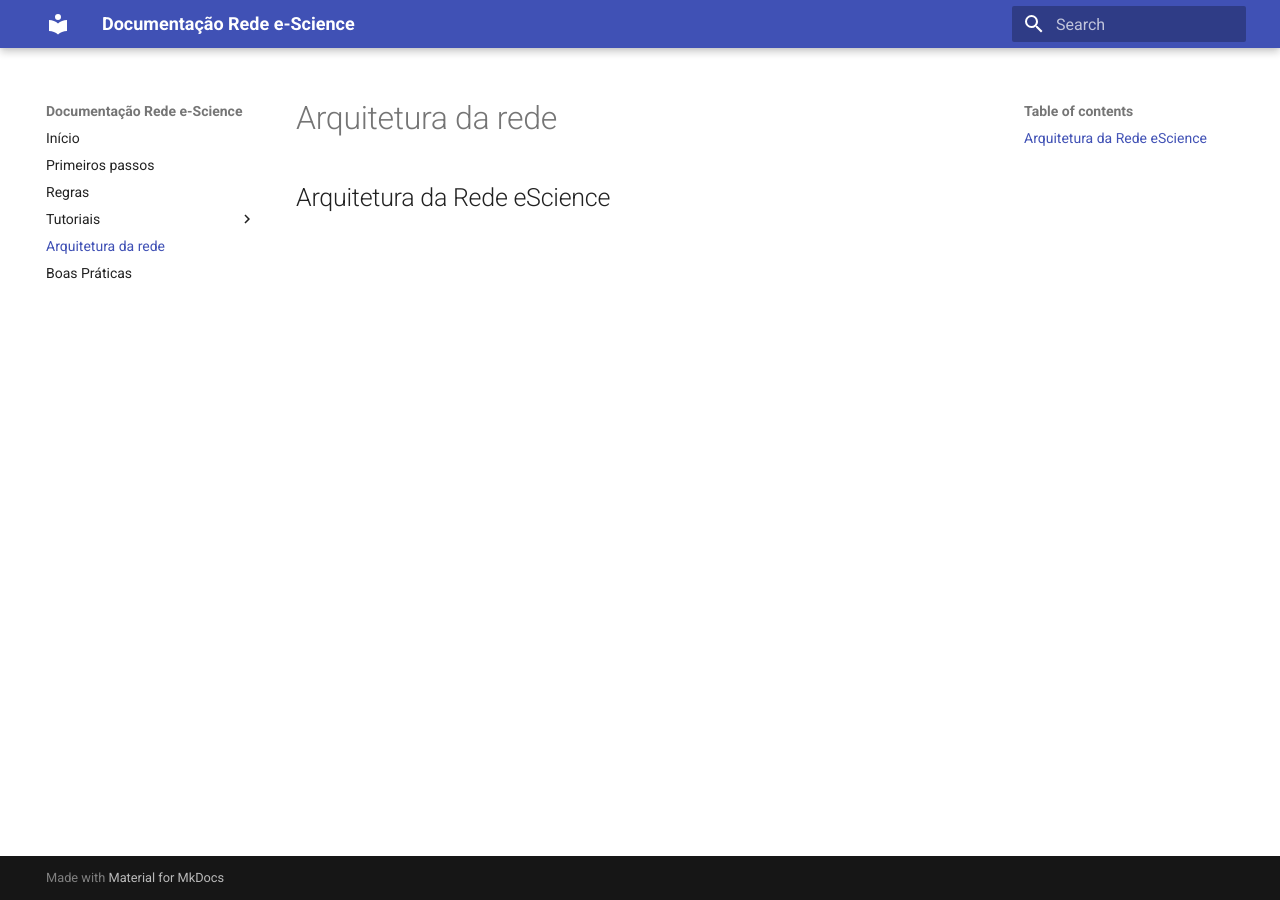
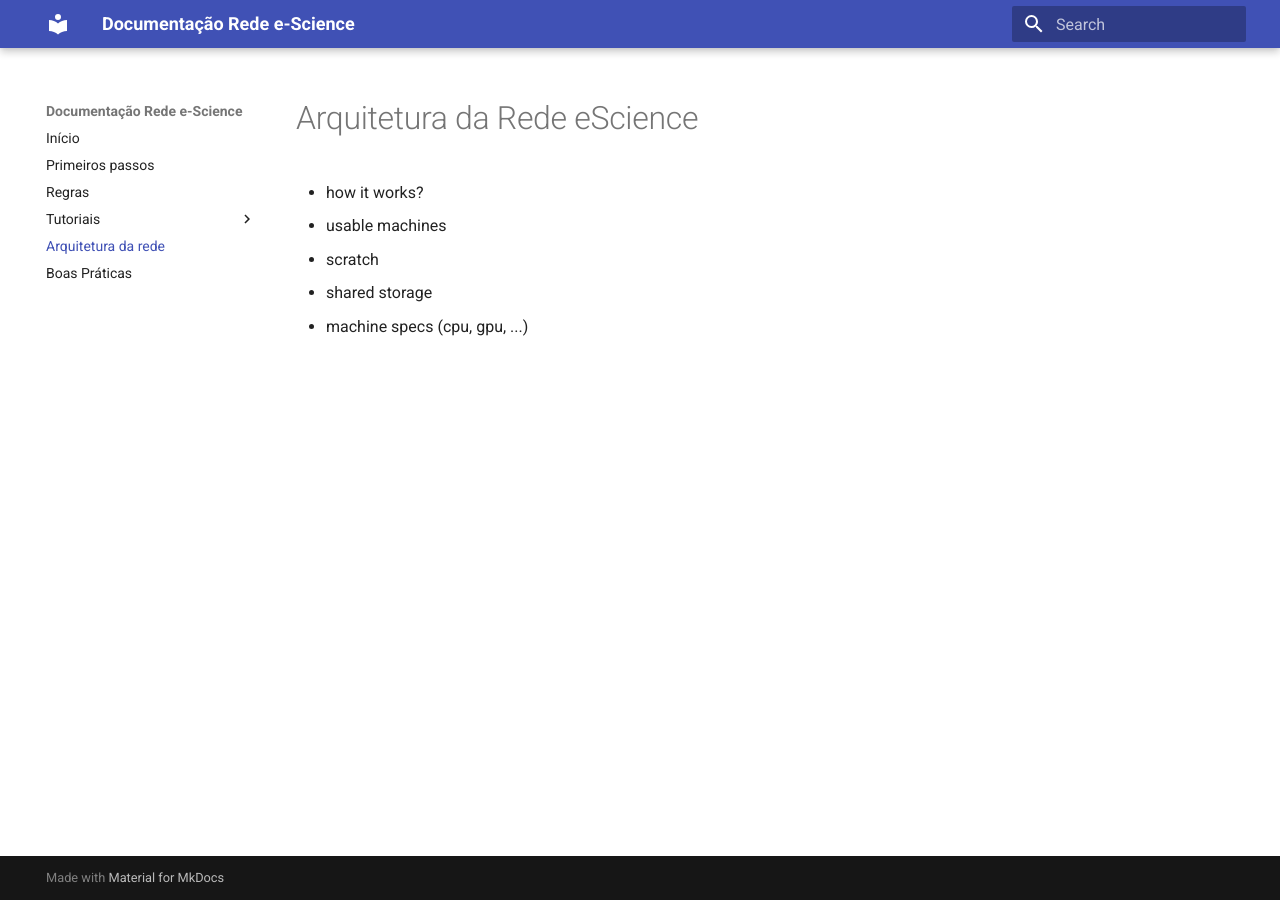
Before and after one commit to arturandre/docs-lab-vision, an MkDocs documentation site: the page built from docs/architecture.md, in a window 1280 px wide. Built offline with MkDocs 1.6.1 and Material for MkDocs 9.7.7, drawn with Linux system fonts in a browser that asks for light colours.

Commit message:
add architecture outline

```diff
--- a/docs/architecture.md
+++ b/docs/architecture.md
@@ -1 +1,8 @@
-## Arquitetura da Rede eScience
+# Arquitetura da Rede eScience
+
+- how it works?
+- usable machines
+
+- scratch
+- shared storage
+- machine specs  (cpu, gpu, ...)
```
